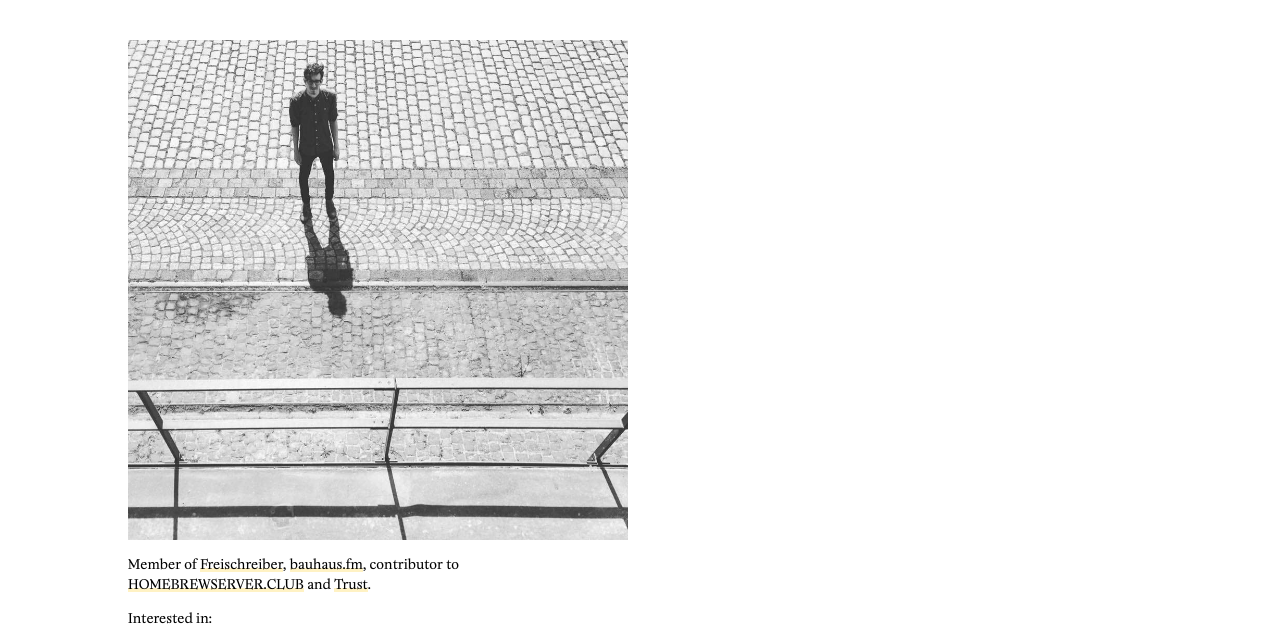
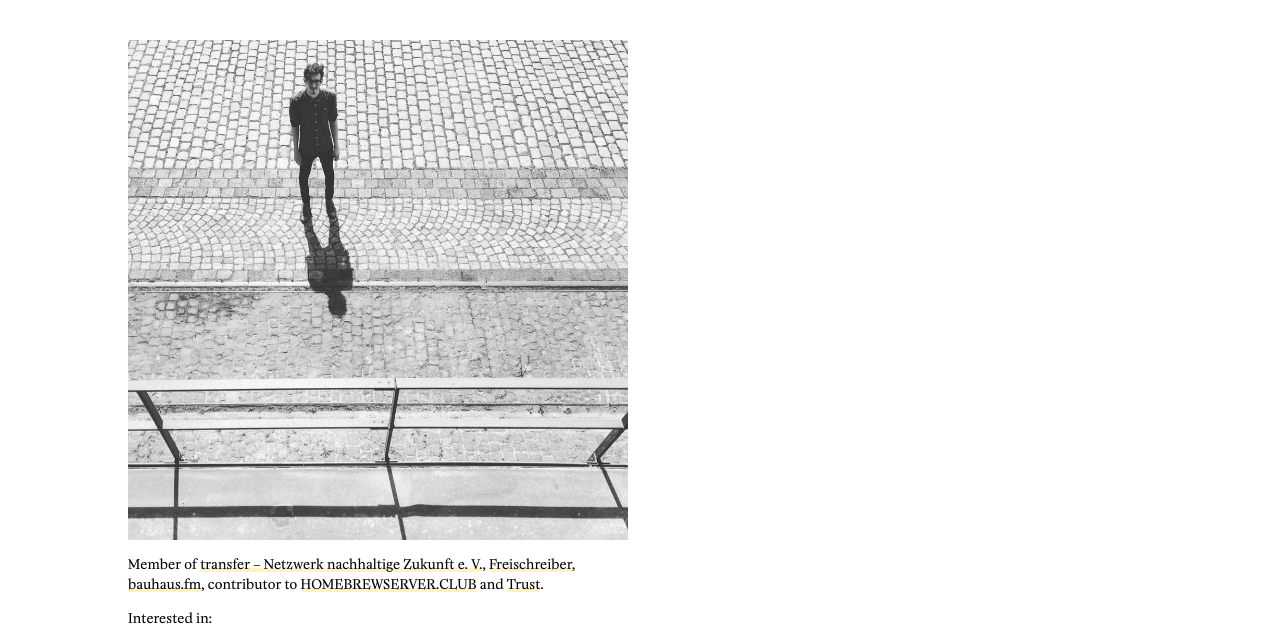
Before and after one commit to kenokenobingo/kenokeno.bingo, an Eleventy site: page meta/cv.md in a window 1280 px wide. Shown: the part 107-747 px from the top of the page. Built offline with nearby package versions, Linux system fonts and the light colour scheme; Eleventy itself is replaced by a stand-in of ours; files that its build step writes are made by us from their sources.

Commit message:
Added transfer

```diff
--- a/meta/cv.md
+++ b/meta/cv.md
@@ -4,7 +4,7 @@ title: CV
 
 ![K E N O ](/img/keno.jpg)
 
-Member of [Freischreiber](https://freischreiber.de/), [bauhaus.fm](https://www.uni-weimar.de/projekte/bauhaus-fm/), contributor to [HOMEBREWSERVER.CLUB](https://homebrewserver.club/) and [Trust](https://trust.support/).
+Member of [transfer – Netzwerk nachhaltige Zukunft e. V.](https://transfer-ol.de/), [Freischreiber](https://freischreiber.de/), [bauhaus.fm](https://www.uni-weimar.de/projekte/bauhaus-fm/), contributor to [HOMEBREWSERVER.CLUB](https://homebrewserver.club/) and [Trust](https://trust.support/).
 
 Interested in:
 
```
